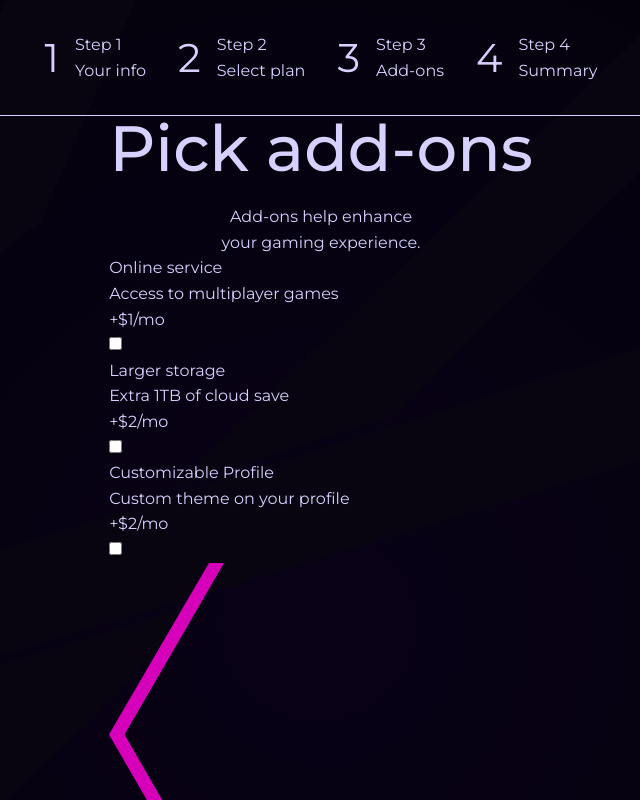
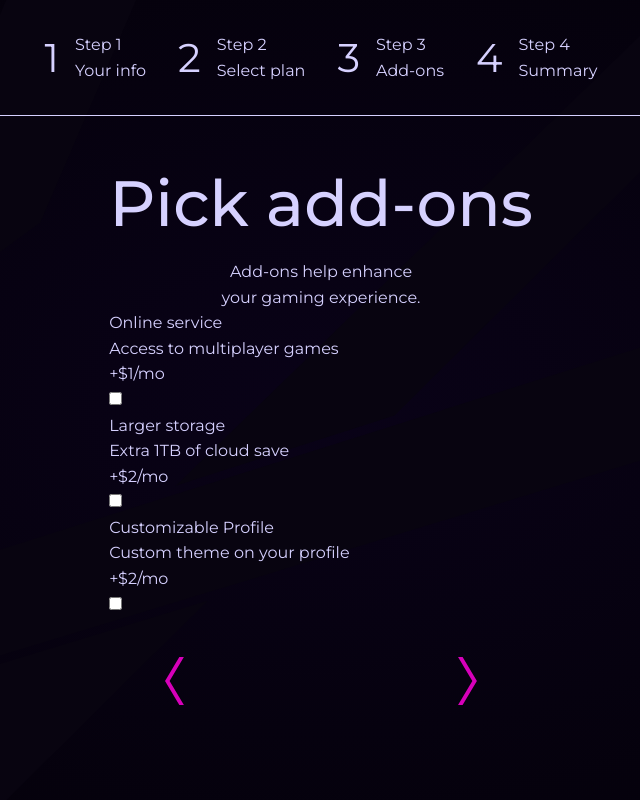
Before and after one commit to c0dehamster/multi-step-form-redesign, a SvelteKit app: page /AddOns in a window 1280 px wide. Shown: the top 800 px of the page, without its empty margins (319-959 px from the left). Built offline with nearby package versions, Linux system fonts and the light colour scheme.

Commit message:
Style the forward/back arrows

```diff
--- a/src/routes/+layout.svelte
+++ b/src/routes/+layout.svelte
@@ -21,6 +21,7 @@
 	.app {
 		position: relative;
 
+		min-height: 100vh;
 		width: 100%;
 
 		display: grid;
--- a/src/routes/+page.svelte
+++ b/src/routes/+page.svelte
@@ -37,7 +37,7 @@
 	</form>
 
 	<div class="nav-arrows">
-		<a href="#0" class="nav-arrows__link">
+		<a href="#0" class="nav-arrows__link nav-arrows__link--right">
 			<img
 				src={iconArrowRight}
 				alt="Next Step"
@@ -73,6 +73,8 @@
 
 		--_color: var(--color-text-main);
 	}
+
+	/* :has() does not work of Firefox. Fallback is needed */
 
 	.input-wrapper:has(.input:hover),
 	.input-wrapper:has(.input:focus) {
--- a/src/routes/AddOns/+page.svelte
+++ b/src/routes/AddOns/+page.svelte
@@ -48,11 +48,14 @@
 	</form>
 
 	<div class="nav-arrows">
-		<a href="#0" class="nav-arrows__link">
+		<a href="#0" class="nav-arrows__link nav-arrows__link--left">
 			<img
 				src={iconArrowLeft}
 				alt="Previous step"
 				class="nav-arrows__icon" />
+		</a>
+
+		<a href="#0" class="nav-arrows__link nav-arrows__link--right">
 			<img
 				src={iconArrowRight}
 				alt="Next Step"
--- a/src/routes/SelectPlan/+page.svelte
+++ b/src/routes/SelectPlan/+page.svelte
@@ -97,11 +97,14 @@
 	</form>
 
 	<div class="nav-arrows">
-		<a href="#0" class="nav-arrows__link">
+		<a href="#0" class="nav-arrows__link nav-arrows__link--left">
 			<img
 				src={iconArrowLeft}
 				alt="Previous step"
 				class="nav-arrows__icon" />
+		</a>
+
+		<a href="#0" class="nav-arrows__link nav-arrows__link--right">
 			<img
 				src={iconArrowRight}
 				alt="Next Step"
--- a/src/routes/Summary/+page.svelte
+++ b/src/routes/Summary/+page.svelte
@@ -40,7 +40,7 @@
 	</form>
 
 	<div class="nav-arrows">
-		<a href="#0" class="nav-arrows__link">
+		<a href="#0" class="nav-arrows__link nav-arrows__link--left">
 			<img
 				src={iconArrowLeft}
 				alt="Previous step"
--- a/src/routes/style.css
+++ b/src/routes/style.css
@@ -196,3 +196,33 @@ a {
 	max-width: 75%;
 	text-wrap: balance;
 }
+
+/* Forward / back arrows */
+
+.nav-arrows {
+	width: 100%;
+	padding-block: 2.5rem;
+	padding-inline: 3.5rem;
+
+	display: grid;
+	grid-template-columns: 1fr 1fr;
+	grid-template-areas: "left right";
+}
+
+.nav-arrows__link {
+	height: 3rem;
+}
+
+.nav-arrows__link--left {
+	justify-self: baseline;
+	grid-area: left;
+}
+
+.nav-arrows__link--right {
+	justify-self: end;
+	grid-area: right;
+}
+
+.nav-arrows__icon {
+	height: 100%;
+}
```
Also changed, not shown: src/lib/images/icon-arrow-left.svg, src/lib/images/icon-arrow-right.svg.
